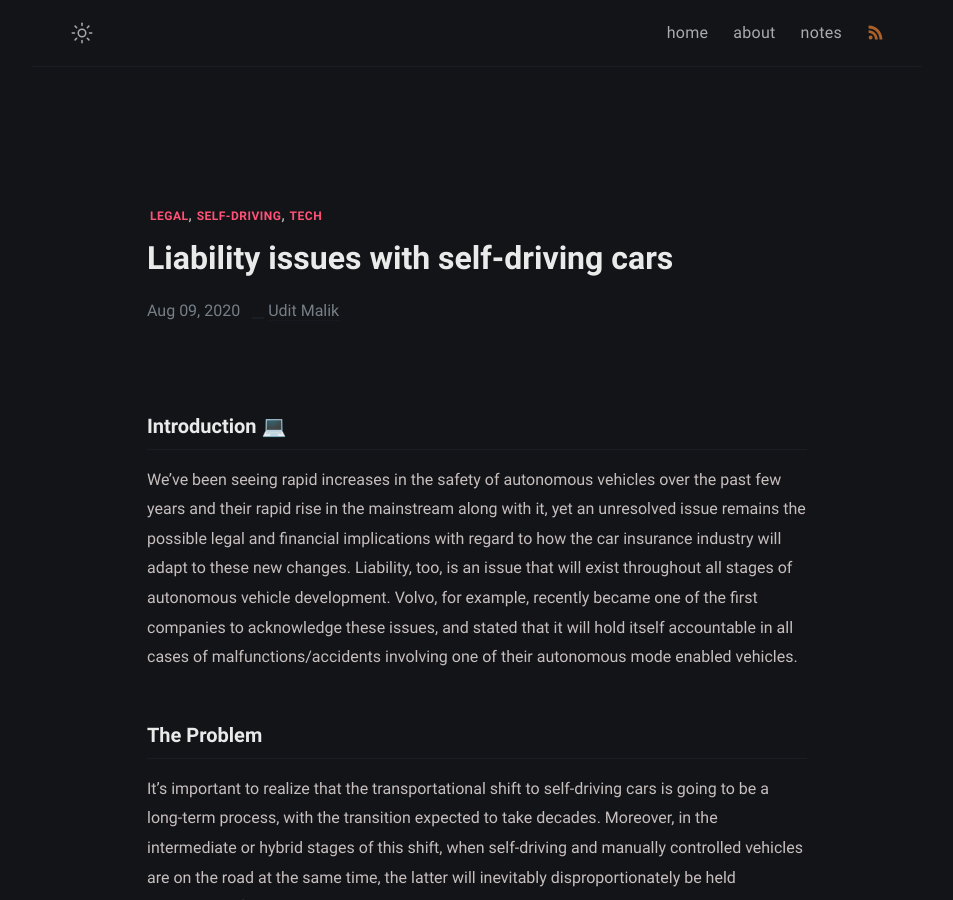
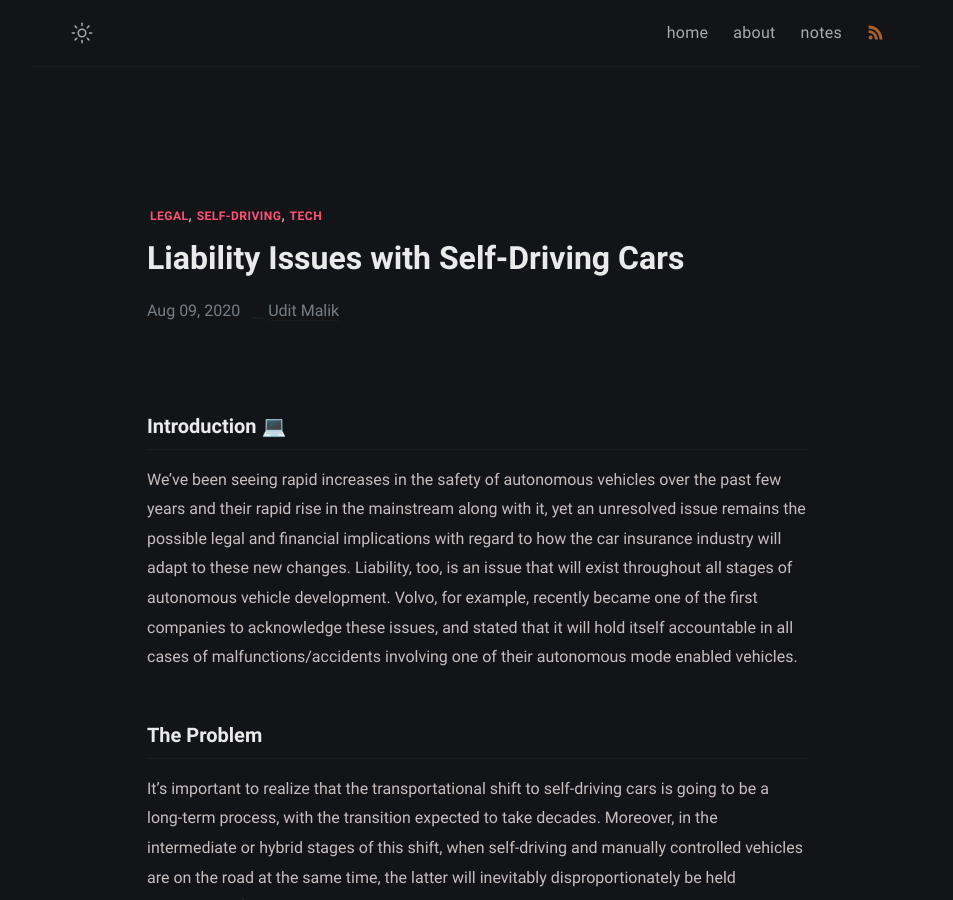
Before and after one commit to malikudit/malikudit.github.io, a Jekyll site: the page built from _posts/liability-issues-with-self-driving-cars/2020-08-09-liability-issues-with-self-driving-cars.md, in a window 1280 px wide and 900 px high. Shown: the whole window, without its empty margins (163-1116 px from the left). Built offline with Jekyll 4.4.1, drawn with Linux system fonts in a browser that asks for light colours; some web fonts are replaced.

```diff
--- a/_posts/liability-issues-with-self-driving-cars/2020-08-09-liability-issues-with-self-driving-cars.md
+++ b/_posts/liability-issues-with-self-driving-cars/2020-08-09-liability-issues-with-self-driving-cars.md
@@ -1,6 +1,6 @@
 ---
 layout: post
-title: Liability issues with self-driving cars
+title: Liability Issues with Self-Driving Cars
 date: 2020-08-09 01:00 +0530
 modified: 2020-08-09 16:49:47 +05:30
 description: Autonomous vehicles - liability and ownership issues
```
